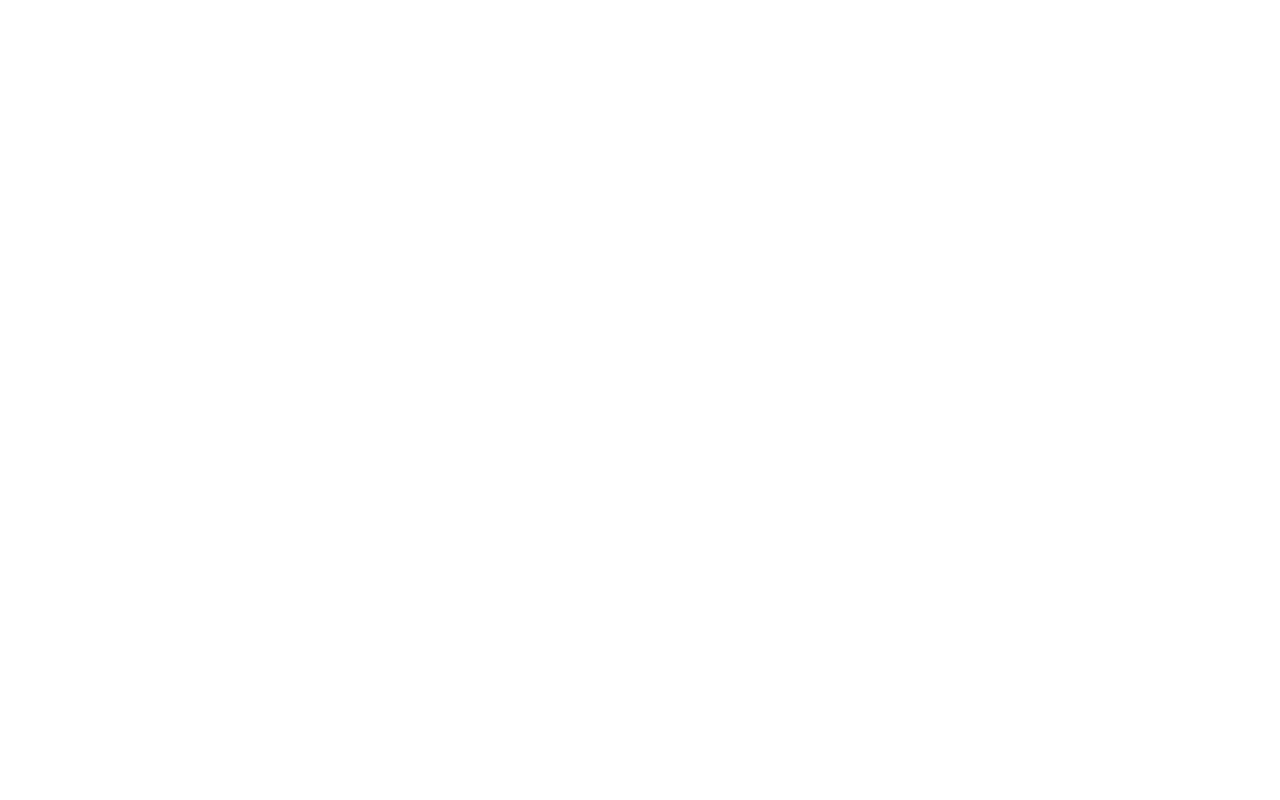
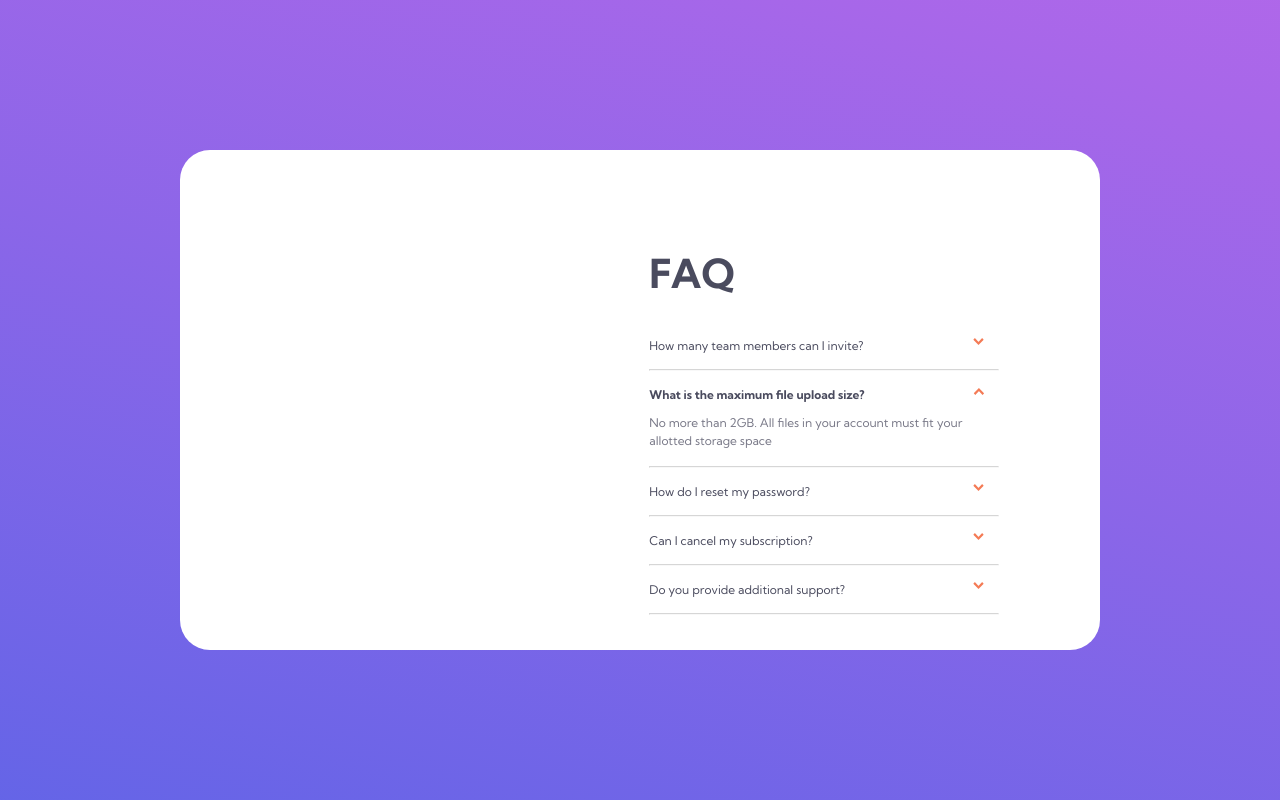
Before and after one commit to brendantfinn/fmb-accordiaon-faq, a plain HTML site: page index.html in a window 1280 px wide. Drawn offline with Linux system fonts and the light colour scheme.

Commit message:
imported copy, structured html, styled basic, tackled the right half of the faq

```diff
--- a/index.html
+++ b/index.html
@@ -1,15 +1,74 @@
 <!DOCTYPE html>
 <html lang="en">
 <head>
+  <link rel="stylesheet" href="style.css">
   <meta charset="UTF-8">
   <meta name="viewport" content="width=device-width, initial-scale=1.0"> <!-- displays site properly based on user's device -->
-
+  <link rel="preconnect" href="https://fonts.gstatic.com">
+  <link href="https://fonts.googleapis.com/css2?family=Kumbh+Sans:wght@400;700&display=swap" rel="stylesheet">
   <link rel="icon" type="image/png" sizes="32x32" href="./images/favicon-32x32.png">
 
   <title>Accordion FAQ Card</title>
 
 
-</head>
-<body>
-</body>
-</html>
+  </head>
+  <body>
+    <div class="container">
+      <div class="wrapper">
+        <div class="wrapper-left">
+
+        </div>
+
+        <div class="wrapper-right">
+            <div>
+              <h1>FAQ</h1>
+            </div>
+
+            <div class="faq-topic">
+              <div class="faq-topic-top">
+                <h2>How many team members can I invite?</h2>
+                <img class="topic-arrow"src="./images/icon-arrow-down.svg" alt="">
+              </div>
+              <!-- <p>You can invite up to 2 additional users on the Free plan. There is no limit on
+                team members for the Premium plan.</p> -->
+            </div>
+            <hr>
+            <div class="faq-topic ">
+              <div class="faq-topic-top">
+                <h2 class="active-h2">What is the maximum file upload size?</h2>
+                <img class="topic-arrow arrow-up"src="./images/icon-arrow-down.svg" alt="">
+              </div>
+              <p>No more than 2GB. All files in your account must fit your allotted storage space</p>
+            </div>
+            <hr>
+            <div class="faq-topic">
+              <div class="faq-topic-top">
+               <h2>How do I reset my password?</h2>
+                <img class="topic-arrow"src="./images/icon-arrow-down.svg" alt="">
+              </div>
+            <!-- <p>Click “Forgot password” from the login page or “Change password” from your profile page.
+              A reset link will be emailed to you.</p> -->
+            </div>
+            <hr>
+            <div class="faq-topic">
+              <div class="faq-topic-top">
+                <h2>  Can I cancel my subscription?</h2>
+                <img class="topic-arrow"src="./images/icon-arrow-down.svg" alt="">
+              </div>
+              <!-- <p>  Yes! Send us a message and we’ll process your request no questions asked.</p> -->
+            </div>
+            <hr>
+            <div class="faq-topic">
+              <div class="faq-topic-top">
+                <h2>Do you provide additional support?</h2>
+                <img class="topic-arrow"src="./images/icon-arrow-down.svg" alt="">
+              </div>
+              <!-- <p>  Chat and email support is available 24/7. Phone lines are open during normal business hours.</p> -->
+            </div>
+            <hr>
+          </div>
+        </div>
+      </div>
+    </div>
+  </body>
+  </html>
--- /dev/null
+++ b/style.css
@@ -0,0 +1,96 @@
+html{
+    margin: 0px;
+    height: 100%;
+}
+
+
+body{
+    background: linear-gradient(15deg, hsl(240, 73%, 65%), hsl(273, 75%, 66%) 100%);
+    margin: 0px;
+    min-height: 100%;
+    font-family: 'Kumbh Sans', sans-serif;
+    display: flex;
+    color: hsl(240, 6%, 50%);
+}
+h1{
+    font-size: 40px;
+    color: hsl(237, 12%, 33%);
+    margin: 0 0 40px 0;
+    padding: 0;
+}
+h2{
+    font-weight: 400;
+    color: hsl(237, 12%, 33%);
+    margin: 0;
+    padding: 0;
+    font-size: 12px;
+    cursor: pointer;
+}
+
+/* JS JS JS JS*/
+/* .faq-topic:hover > h2{
+    color: hsl(14, 88%, 65%);
+} */
+h2:hover{
+    color: hsl(14, 88%, 65%);
+}
+
+
+.active-h2{
+    font-weight: 700;
+    color: hsl(237, 12%, 33%)
+}
+p{
+    font-size: 12px;
+    line-height: 18px;
+}
+hr{
+    opacity: .4;
+}
+.container {
+    margin: auto;
+    align-content: center;
+    width: 920px;
+    height: 500px;
+    border-radius: 30px;
+    background-color: #fff;
+
+    /* margin-top: 100px; */
+}
+
+
+.wrapper{
+    margin-top: 72px;
+    display: flex;
+    justify-content: space-evenly;
+}
+
+.wrapper-left{
+    width: 40%;
+}
+.wrapper-right{
+    width: 350px;
+    margin-right: 50px;
+}
+
+.faq-topic{
+margin: 16px 0;
+}
+
+.faq-topic-top{
+    display: flex;
+    justify-content: space-between;
+    /* align-items: flex-start; */
+}
+
+.topic-arrow{
+    width: auto;
+    height: 8px;
+    margin-right: 15px;
+    cursor: pointer;
+}
+
+/* JS JS JS JS*/
+.arrow-up{
+    transform: rotate(180deg);
+}
```
